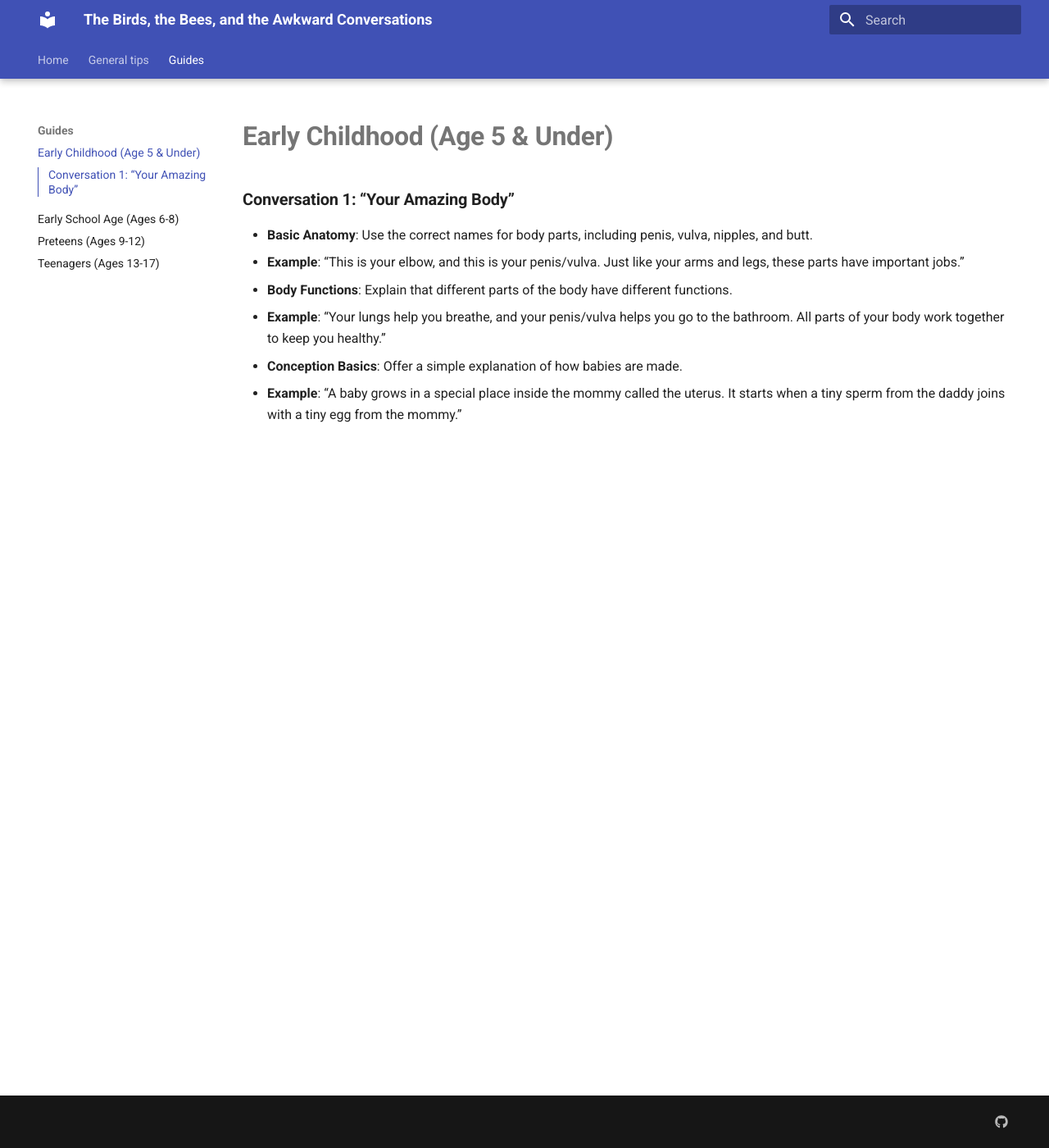
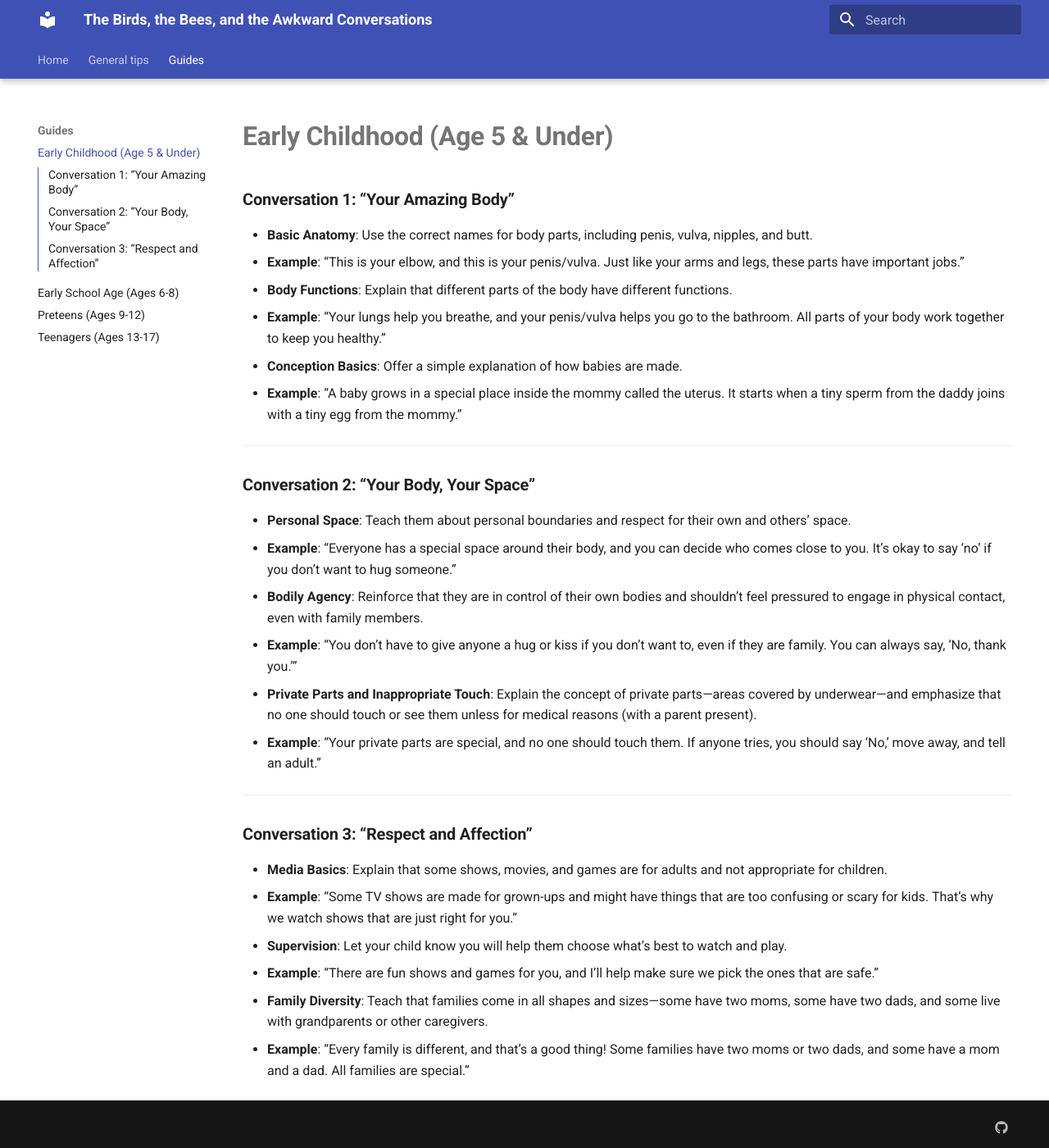
Before and after one commit to davidlcassidy/birdsbees, an MkDocs documentation site: the page built from docs/guides/early_childhood.md, in a window 1280 px wide and 1400 px high. Shown: the whole window at 82% size. Built offline with MkDocs 1.6.1 and Material for MkDocs 9.7.7, drawn with Linux system fonts in a browser that asks for light colours.

Commit message:
clean up

```diff
--- a/docs/guides/early_childhood.md
+++ b/docs/guides/early_childhood.md
@@ -9,3 +9,27 @@
 
 - **Conception Basics**: Offer a simple explanation of how babies are made.
   - **Example**: “A baby grows in a special place inside the mommy called the uterus. It starts when a tiny sperm from the daddy joins with a tiny egg from the mommy.”
+
+---
+
+### **Conversation 2: “Your Body, Your Space”**
+- **Personal Space**: Teach them about personal boundaries and respect for their own and others’ space.
+  - **Example**: “Everyone has a special space around their body, and you can decide who comes close to you. It’s okay to say ‘no’ if you don’t want to hug someone.”
+
+- **Bodily Agency**: Reinforce that they are in control of their own bodies and shouldn’t feel pressured to engage in physical contact, even with family members.
+  - **Example**: “You don’t have to give anyone a hug or kiss if you don’t want to, even if they are family. You can always say, ‘No, thank you.’”
+
+- **Private Parts and Inappropriate Touch**: Explain the concept of private parts—areas covered by underwear—and emphasize that no one should touch or see them unless for medical reasons (with a parent present).
+  - **Example**: “Your private parts are special, and no one should touch them. If anyone tries, you should say ‘No,’ move away, and tell an adult.”
+
+---
+
+### **Conversation 3: “Respect and Affection”**
+- **Media Basics**: Explain that some shows, movies, and games are for adults and not appropriate for children.
+  - **Example**: “Some TV shows are made for grown-ups and might have things that are too confusing or scary for kids. That’s why we watch shows that are just right for you.”
+
+- **Supervision**: Let your child know you will help them choose what’s best to watch and play.
+  - **Example**: “There are fun shows and games for you, and I’ll help make sure we pick the ones that are safe.”
+
+- **Family Diversity**: Teach that families come in all shapes and sizes—some have two moms, some have two dads, and some live with grandparents or other caregivers.
+  - **Example**: “Every family is different, and that’s a good thing! Some families have two moms or two dads, and some have a mom and a dad. All families are special.”
```
